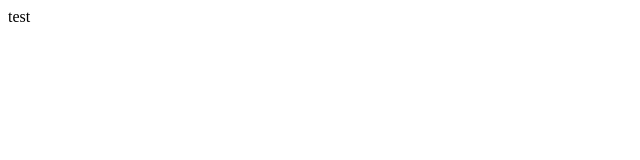
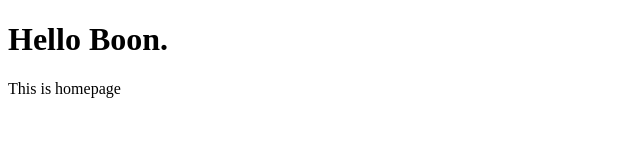
Before and after one commit to gvibool/learn-git, a plain HTML site: page index.html in a window 1280 px wide. Shown: the whole page, without its empty margins (0-640 px from the left). Drawn offline with Linux system fonts and the light colour scheme.

Commit message:
add some feature

```diff
--- a/index.html
+++ b/index.html
@@ -3,7 +3,8 @@
 <head>
     <title>Document</title>
 <body>
-    test
+    <h1>Hello Boon.</h1>
+    <p>This is homepage</p>
 </body>
 </head>
 </html>
```
